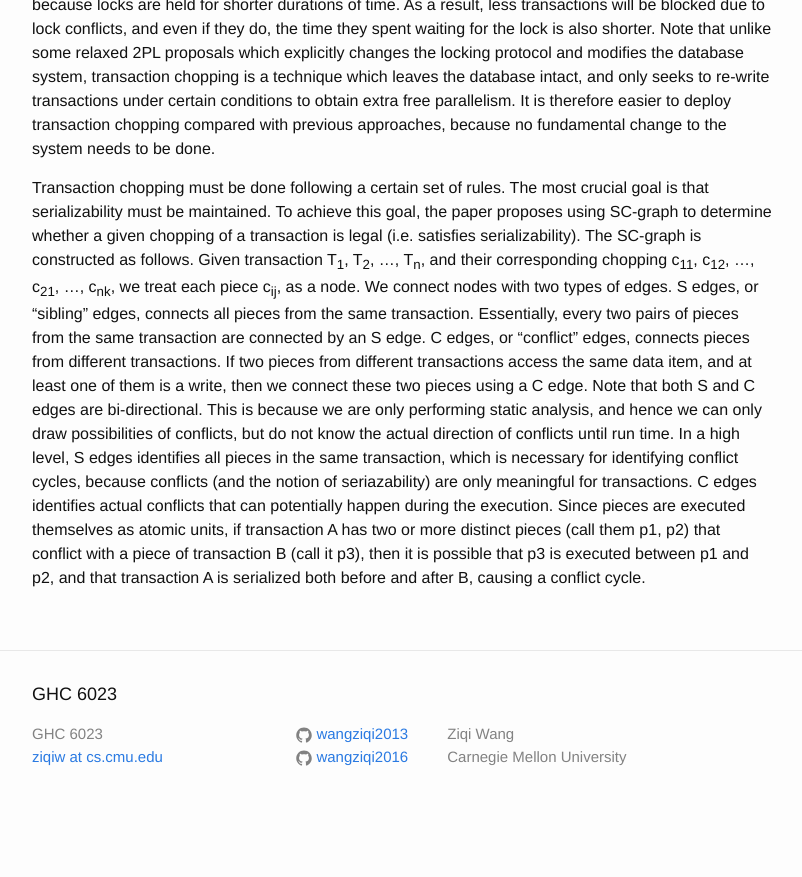
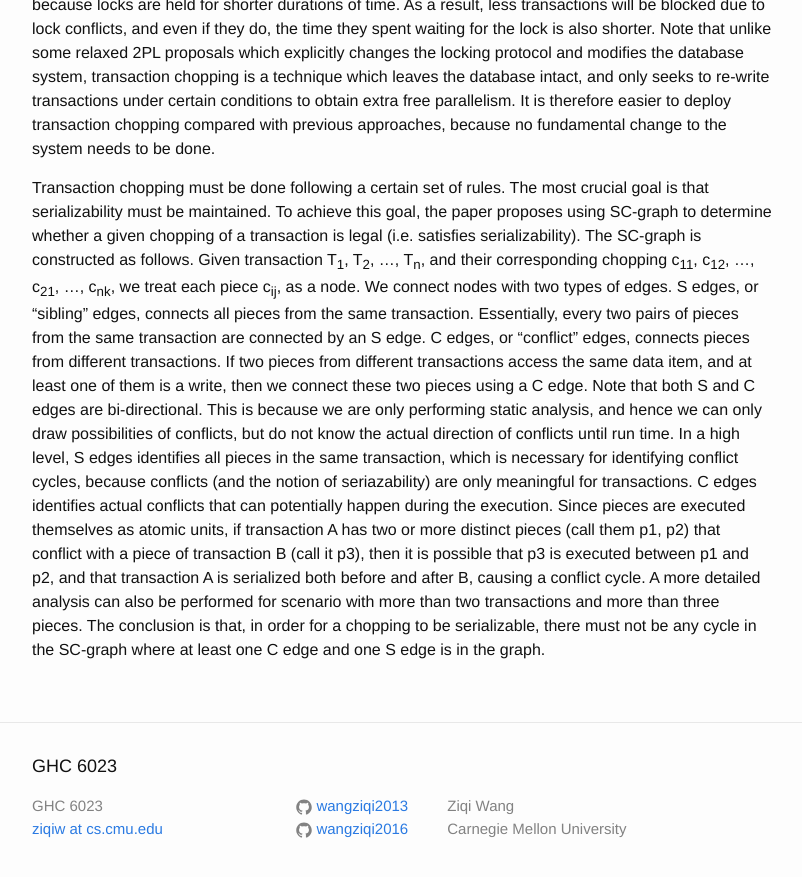
Before and after one commit to wangziqi2013/wangziqi2013.github.io, a Jekyll site: the page built from _posts/2019-01-02-Txn-Chopping.markdown, in a window 1280 px wide and 900 px high, scrolled down 1465 px. Shown: the top 877 px of the window, without its empty margins (238-1040 px from the left). Built offline with Jekyll 4.4.1, drawn with Linux system fonts in a browser that asks for light colours; before the commit the page ends 2293 px from its top, so only the background shows below that.

Commit message:
Finish SC-graph

```diff
--- a/_posts/2019-01-02-Txn-Chopping.markdown
+++ b/_posts/2019-01-02-Txn-Chopping.markdown
@@ -71,4 +71,7 @@ conflict cycles, because conflicts (and the notion of seriazability) are only me
 C edges identifies actual conflicts that can potentially happen during the execution. Since pieces are executed
 themselves as atomic units, if transaction A has two or more distinct pieces (call them p1, p2) that conflict with
 a piece of transaction B (call it p3), then it is possible that p3 is executed between p1 and p2, and that
-transaction A is serialized both before and after B, causing a conflict cycle.
+transaction A is serialized both before and after B, causing a conflict cycle. A more detailed analysis can also be
+performed for scenario with more than two transactions and more than three pieces. The conclusion is that,
+in order for a chopping to be serializable, there must not be any cycle in the SC-graph where at least one
+C edge and one S edge is in the graph.
```
